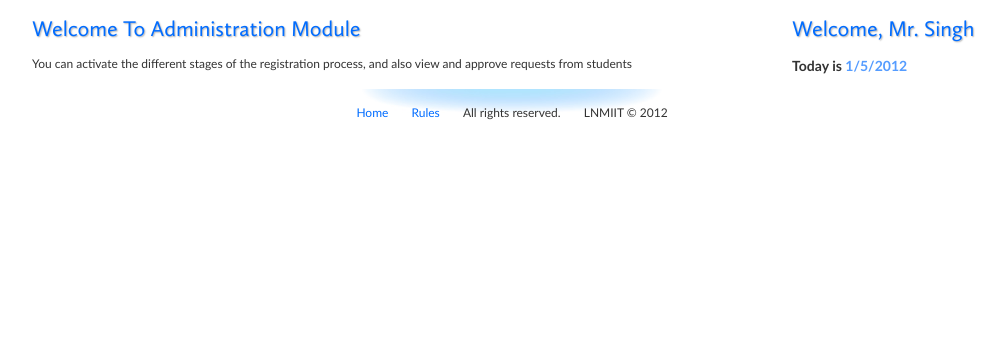
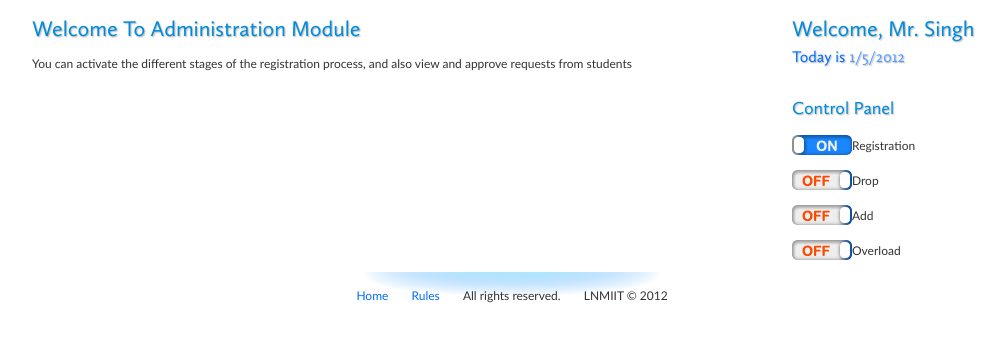
Before and after one commit to kumarharsh/RegistrationManagement, a PHP site: page /deanCP.php in a window 1280 px wide. Shown: the part 50-392 px from the top of the page, without its empty margins (128-1133 px from the left). Run offline with PHP 8.4, Linux system fonts and the light colour scheme; a user stored in the database is signed in; data comes from the database, SQL or seed files in the repository; style sheets or scripts are compiled from the project's sources; some web fonts are replaced.

Commit message:
Some changes

```diff
--- a/css/base.css
+++ b/css/base.css
@@ -29,8 +29,8 @@ a {
   a:hover {
     color: #006cff; }
 
-h1 {
-  color: #006cff;
+h1, h2, h3 {
+  color: #008cdd;
   font-size: 22px;
   line-height: 28px;
   text-shadow: 1px 1px 1.5px rgba(0, 0, 0, 0.3);
@@ -38,6 +38,15 @@ h1 {
   font-style: normal;
   font-weight: normal;
   margin: 5px 0; }
+
+h2 {
+  font-size: 18px;
+  line-height: 24px; }
+
+h3 {
+  font-size: 16px;
+  line-height: 18px;
+  color: #006cff; }
 
 header {
   position: relative;
@@ -80,6 +89,8 @@ div#main {
     padding: 0; }
     div#main aside#main-sidebar span#todayDate {
       color: #559cff; }
+    div#main aside#main-sidebar section#control-panel {
+      margin-top: 30px; }
 
 footer {
   clear: both;
--- a/css/base.scss
+++ b/css/base.scss
@@ -15,8 +15,8 @@ a {
     &:hover { color:#006cff; }
 }
 
-h1 {
-    color:#006cff;
+h1,h2,h3 {
+    color:#008cdd;
     font-size:22px;
     line-height:28px;
     text-shadow:1px 1px 1.5px rgba(0,0,0,0.3);
@@ -24,6 +24,15 @@ h1 {
     font-style:normal;
     font-weight:normal;
     margin:5px 0;
+}
+h2 {
+    font-size:18px;
+    line-height:24px;
+}
+h3 {
+    font-size:16px;
+    line-height:18px;
+    color:#006cff
 }
 header {
     position:relative;
@@ -68,6 +77,9 @@ div#main {
         width:200px;
         padding:0;
         span#todayDate { color:#559cff; }
+        section#control-panel {
+            margin-top:30px;
+        }
     }
 }
 
--- /dev/null
+++ b/css/jquery.checkbox.css
@@ -0,0 +1,25 @@
+.jquery-checkbox       {display: inline; font-size: 20px; line-height: 20px; cursor: pointer; cursor: hand;}
+.jquery-checkbox .mark {display: inline;}
+
+.jquery-checkbox img {vertical-align: middle; width: 60px; height: 20px;}
+.jquery-checkbox img{background: transparent url(images/checkbox.png) no-repeat;}
+
+.jquery-checkbox img{
+	background-position: 0px 0px;
+}
+.jquery-checkbox-hover img{
+	background-position: 0px -20px;
+}
+.jquery-checkbox-checked img{
+	background-position: 0px -40px;
+}
+.jquery-checkbox-checked .jquery-checkbox-hover img {
+	background-position: 0px -60px;
+}
+
+.jquery-checkbox-disabled img{
+	background-position: 0px -80px;
+}
+.jquery-checkbox-checked .jquery-checkbox-disabled img{
+	background-position: 0px -100px;
+}
--- a/deanCP.php
+++ b/deanCP.php
@@ -102,6 +102,7 @@
   <link rel="stylesheet" href="css/navbar.css"/>
   <link rel="stylesheet" href="css/nivo-slider.css"/>
   <link rel="stylesheet" href="css/nivo-default-theme.css"/>
+  <link rel="stylesheet" href="css/jquery.checkbox.css"/>
   <!-- end CSS-->
 
 
@@ -125,6 +126,16 @@
       <aside id="main-sidebar">
         <h1>Welcome, Mr. Singh</h1>
         <h3>Today is <span id="todayDate"></h3>
+
+        <section id="control-panel">
+        <h2>Control Panel</h2>
+            <form id="stage-activator">
+                <p><label><input name="status.1" value="1" type="radio" checked="checked">Registration</label></p>
+                <p><label><input name="status.1" value="2" type="radio">Drop</label></p>
+                <p><label><input name="status.1" value="3" type="radio">Add</label></p>
+                <p><label><input name="status.1" value="4" type="radio">Overload</label></p>
+            </form>
+        </section>
       </aside>
 
       <section id="content">
@@ -152,10 +163,12 @@
   <script type="text/javascript" src="js/jquery-1.7.1.min.js"></script>
   <script type="text/javascript" src="js/jquery-ui-1.8.18.min.js"></script>
   <script type="text/javascript" src="js/jquery.nivo.slider.pack.js"></script>
+  <script type="text/javascript" src="js/jquery.checkbox.min.js"></script>
   <script type="text/javascript">
     $(window).load(function() {
         $('#slider').nivoSlider();
         $('#todayDate').text(getToday());
+        $('input:radio').checkbox();
     });
   </script>
   <script language="JavaScript">
--- a/widgets/header.php
+++ b/widgets/header.php
@@ -1,3 +1,3 @@
         <div id="logo" class="grid_3">
-            <a href="../index.php"><img src="css/images/institute-logo.png" alt="LNMIIT Logo"></a>
+            <a href="index.php"><img src="css/images/institute-logo.png" alt="LNMIIT Logo"></a>
         </div>
```
Also changed, not shown: index.php (+3 -9 lines), js/jquery.checkbox.min.js (added, +1 -0 lines), css/images/checkbox.png (added), css/images/empty.png (added).
